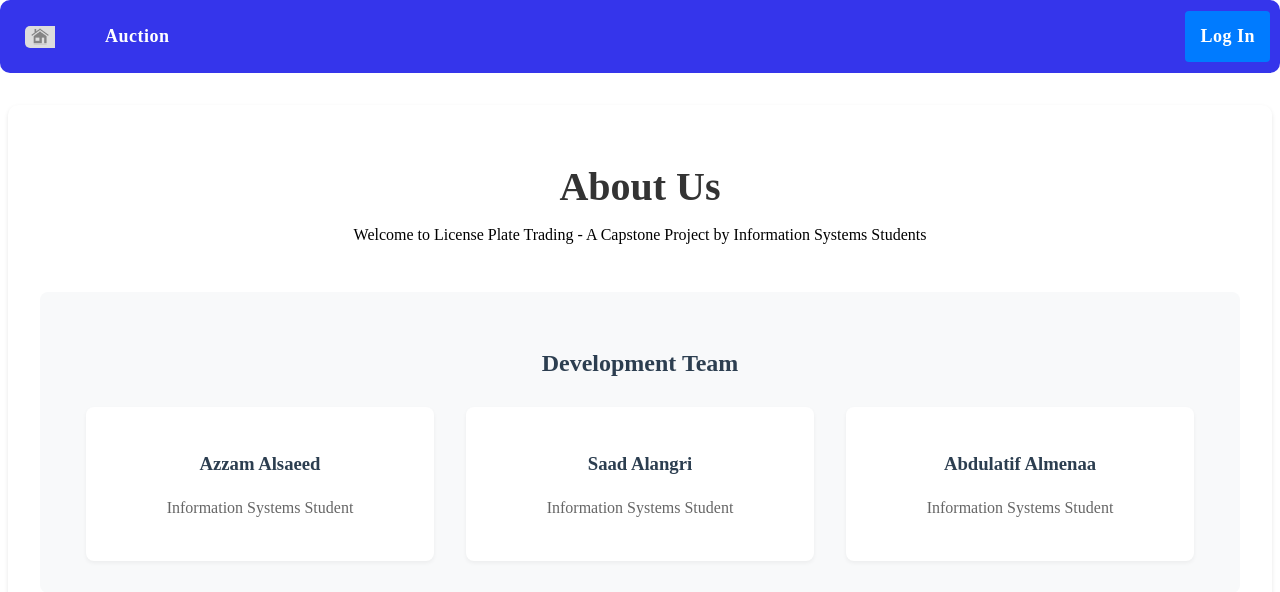
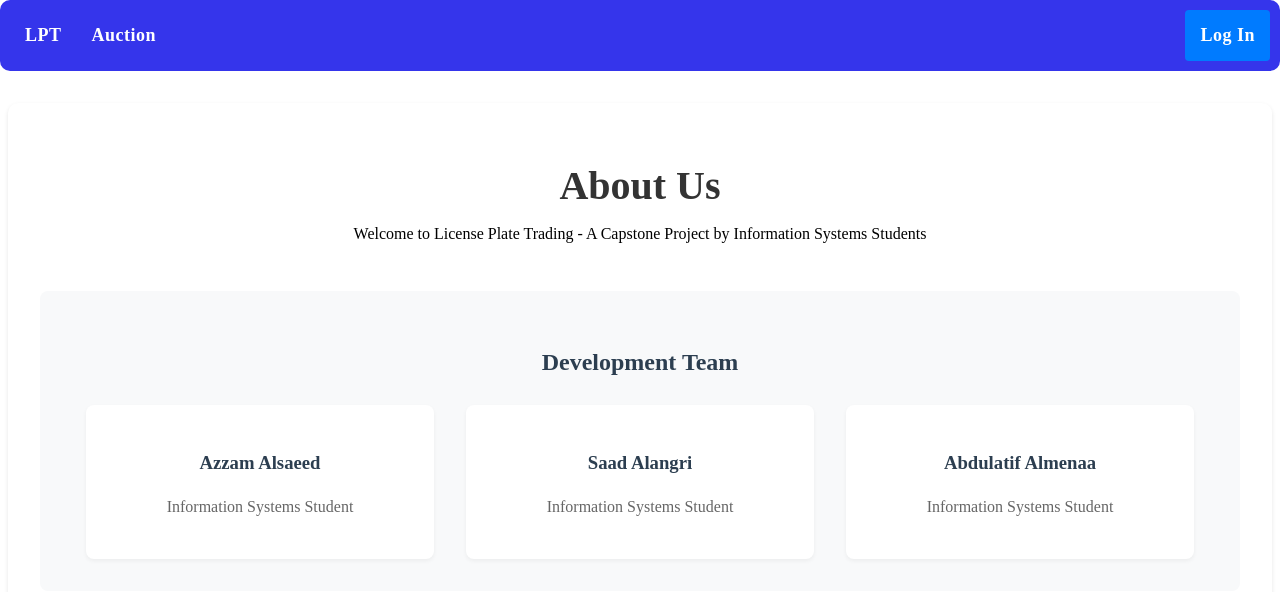
Before and after one commit to Saadank/IS499MYSQL, a FastAPI app: page /about in a window 1280 px wide. Shown: the top 592 px of the page. Run offline with FastAPI, Linux system fonts and the light colour scheme.

Commit message:
Update navigation link in base template
- Changed the home link from an image to a text link with the label "LPT" for improved accessibility and clarity.

```diff
--- a/templates/base.html
+++ b/templates/base.html
@@ -15,7 +15,7 @@
         <nav class="navbar">
             <div class="navbar-left">
                 <ul>
-                    <li><a href="{{ url_for('home_page') }}"><img src="{{ url_for('static', path='img/home.jpg') }}" alt="Home" class="nav-icon"></a></li>
+                    <li><a href="{{ url_for('home_page') }}"><strong>LPT</strong></a></li>
                     <li><a href="/auctions">Auction</a></li>
                 </ul>
             </div>
```
